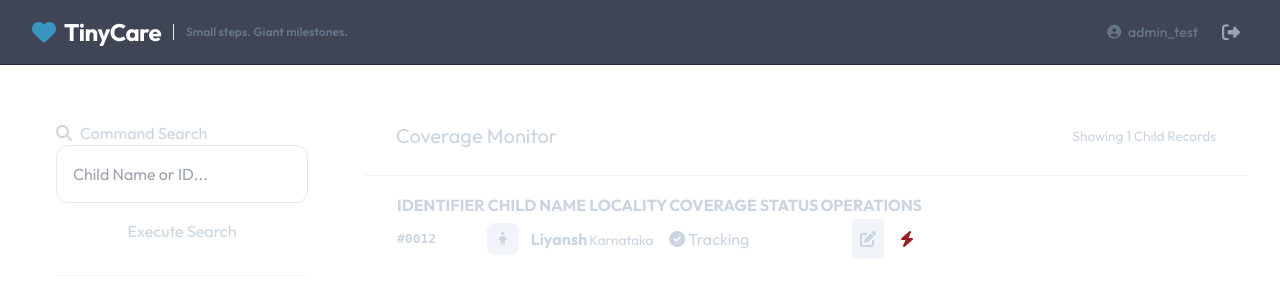
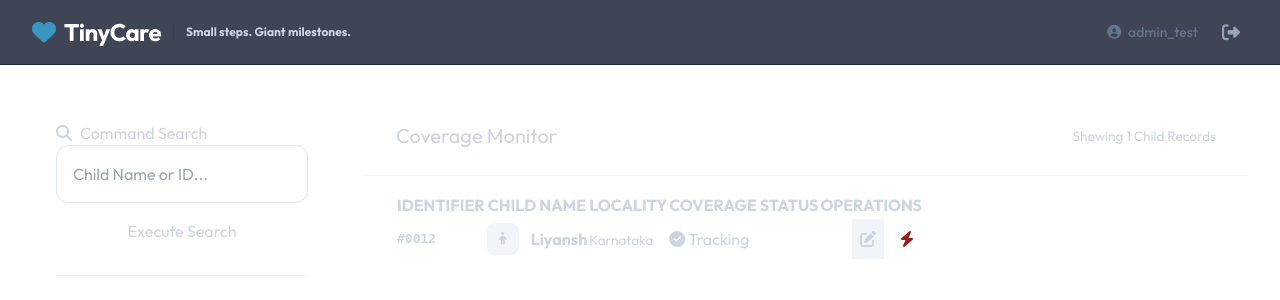
Before and after one commit to lakshyadbasur31/childcare, a Django app: page /admin-dashboard/ in a window 1280 px wide. Shown: the top 300 px of the page. Run offline with Django 5.2, Linux system fonts and the light colour scheme; a user stored in the database is signed in; data comes from the database, SQL or seed files in the repository; some libraries are stand-ins or nearby versions.

Commit message:
Increase contrast and visibility of header tagline

```diff
--- a/health/templates/health/base.html
+++ b/health/templates/health/base.html
@@ -68,7 +68,7 @@
                         <i class="fas fa-heart text-primary animate-pulse"></i>
                         <span class="font-extrabold tracking-tight">TinyCare</span>
                     </a>
-                    <span class="text-xs font-semibold text-slate-500 border-l border-slate-850 pl-3 ml-1 hidden md:inline">Small steps. Giant milestones.</span>
+                    <span class="text-xs font-extrabold text-slate-300 border-l border-slate-700 pl-3 ml-1 hidden md:inline">Small steps. Giant milestones.</span>
                 </div>
 
                 {% if user.is_authenticated and user.is_parent %}
```
